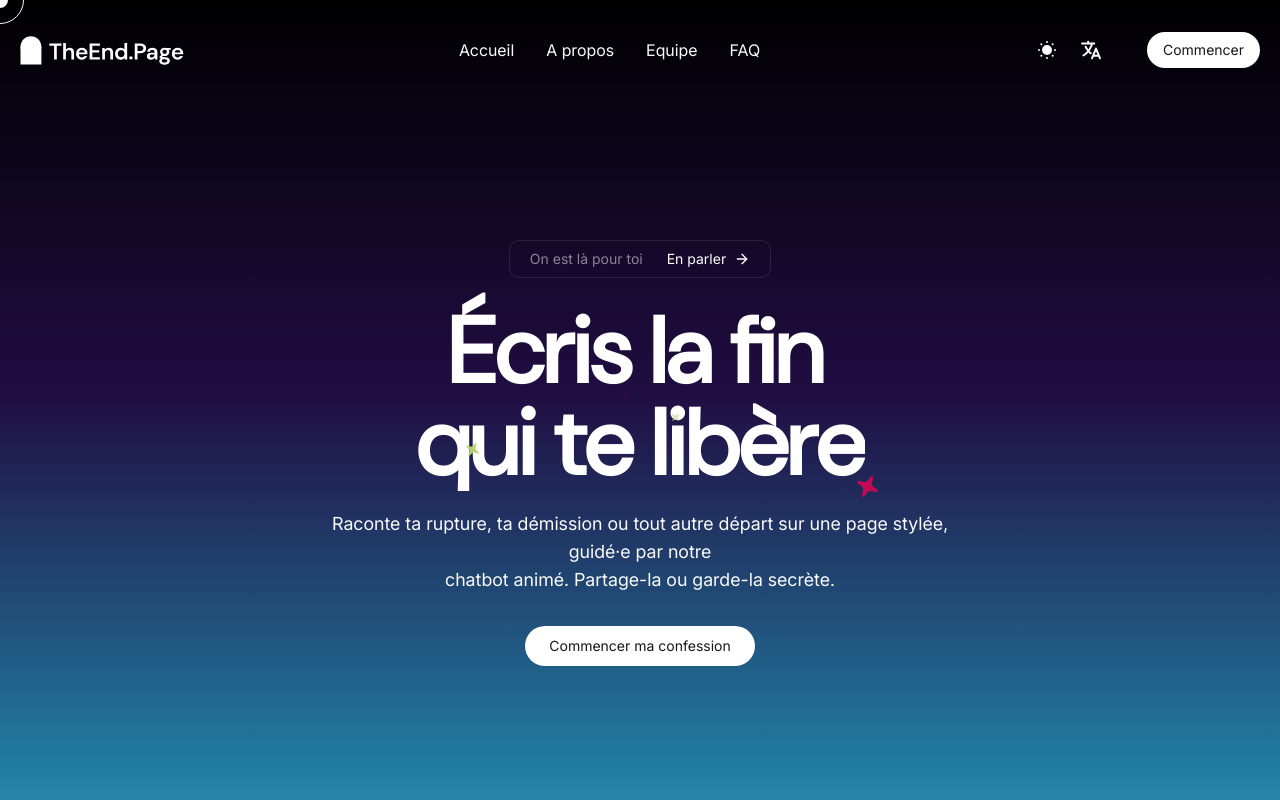
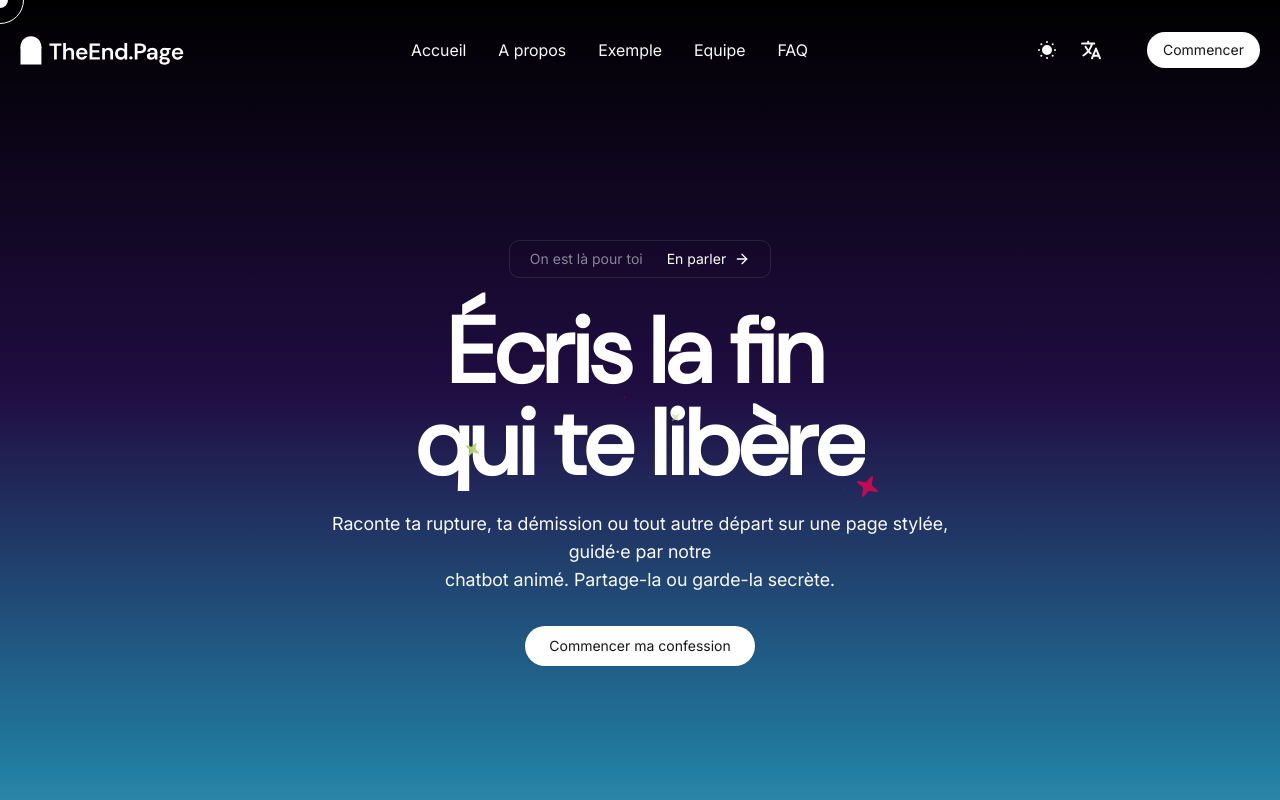
Before and after one commit to KiritoEM/Webcup2025.front, a React (Vite) app: page / in a window 1280 px wide. Shown: the top 800 px of the page. Built offline with nearby package versions, Linux system fonts and the light colour scheme; a web font is replaced by a local one.

Commit message:
fix(landing): i18n

```diff
--- a/public/locales/en/common.json
+++ b/public/locales/en/common.json
@@ -12,6 +12,7 @@
     },
     "mainNav": {
         "home": "Home",
+        "exemple": "Exemple",
         "team": "Team",
         "about": "About",
         "faq": "FAQ",
@@ -19,8 +20,7 @@
         "lang": {
             "label": "Select language",
             "fr": "French",
-            "en": "English",
-            "mg": "Malagasy"
+            "en": "English"
         },
         "theme": {
             "label": "Select theme",
--- a/public/locales/fr/common.json
+++ b/public/locales/fr/common.json
@@ -12,14 +12,14 @@
     },
     "mainNav": {
         "home": "Accueil",
+        "exemple": "Exemple",
         "team": "Equipe",
         "about": "A propos",
         "faq": "FAQ",
         "lang": {
             "label": "Choisissez la langue",
             "fr": "Français",
-            "en": "Anglais",
-            "mg": "Malgache"
+            "en": "Anglais"
         },
         "theme": {
             "label": "Choisissez un thème",
--- a/src/features/(client)/home/components/footer/components/FooterTop.tsx
+++ b/src/features/(client)/home/components/footer/components/FooterTop.tsx
@@ -64,7 +64,10 @@ const FooterTop = (): JSX.Element => {
                             {tCommon("about")}
                         </li>
                         <li className="text-primary/70 hover:text-blue-500">
-                            {tCommon("example")}
+                            {tCommon("exemple")}
+                        </li>
+                        <li className="text-primary/70 hover:text-blue-500">
+                            {tCommon("team")}
                         </li>
                         <li className="text-primary/70 hover:text-blue-500">
                             {tCommon("faq")}
--- a/src/helpers/constant.ts
+++ b/src/helpers/constant.ts
@@ -15,6 +15,10 @@ export const MAIN_NAV_DATA: INavItem[] = [
     {
         title: "mainNav.about",
         href: "/products",
+    },
+    {
+        title: "mainNav.exemple",
+        href: "/Team",
     },
     {
         title: "mainNav.team",
```
